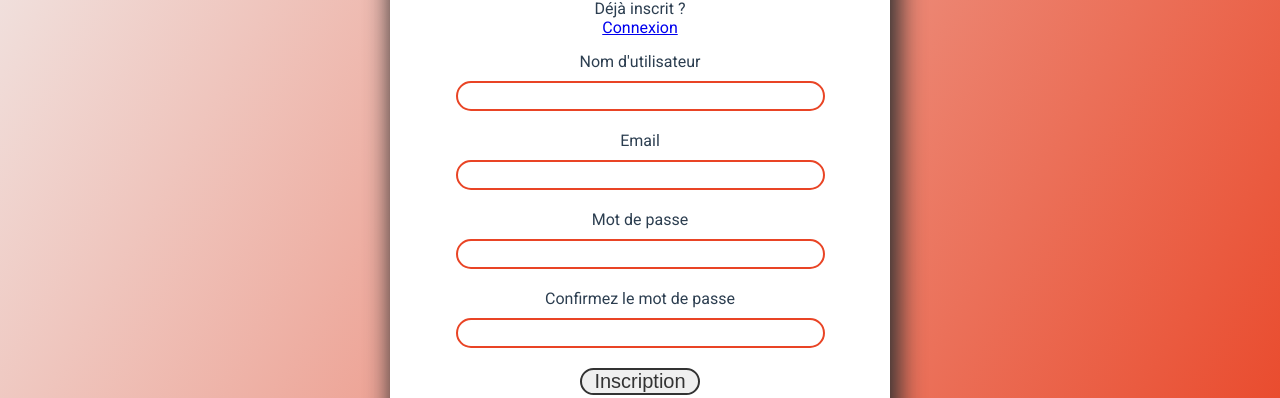
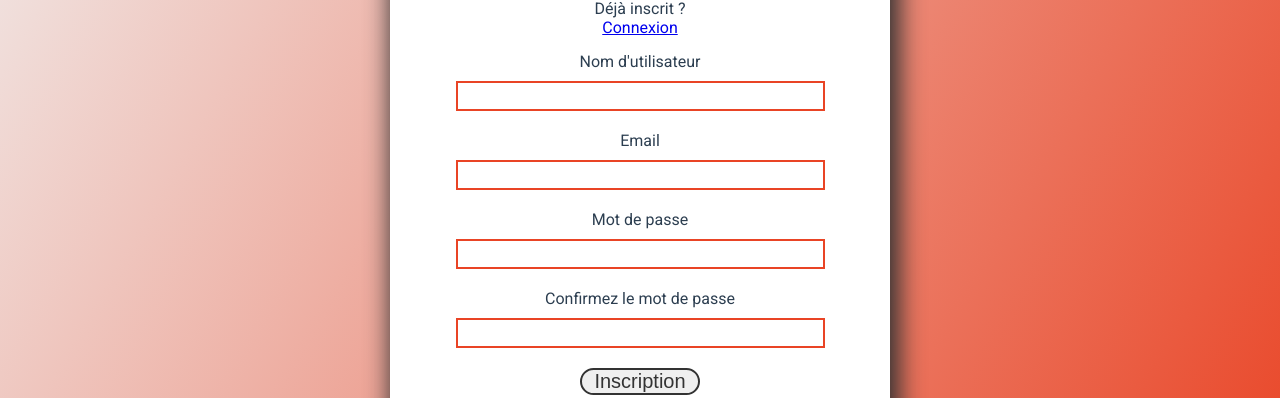
Before and after one commit to fabiandeneuville/FabianDeneuville_7_28032022, a Vue app in the folder frontend/: page / in a window 1280 px wide. Shown: the part 316-714 px from the top of the page. Built offline with nearby package versions, Linux system fonts and the light colour scheme.

Commit message:
Minor style modification

```diff
--- a/frontend/src/components/Login.vue
+++ b/frontend/src/components/Login.vue
@@ -107,7 +107,6 @@
         padding: 5px;
         height:30px;
         border: 2px solid rgb(233, 68, 37);
-        border-radius:50px;
     }
 
     .login__form__submit-btn {
--- a/frontend/src/components/Signup.vue
+++ b/frontend/src/components/Signup.vue
@@ -97,7 +97,6 @@
         padding: 5px;
         height:30px;
         border: 2px solid rgb(233, 68, 37);
-        border-radius:50px;
     }
 
     .signup__form__submit-btn {
```
